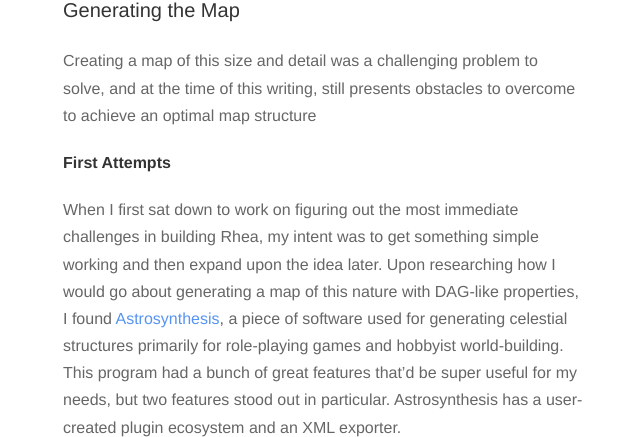
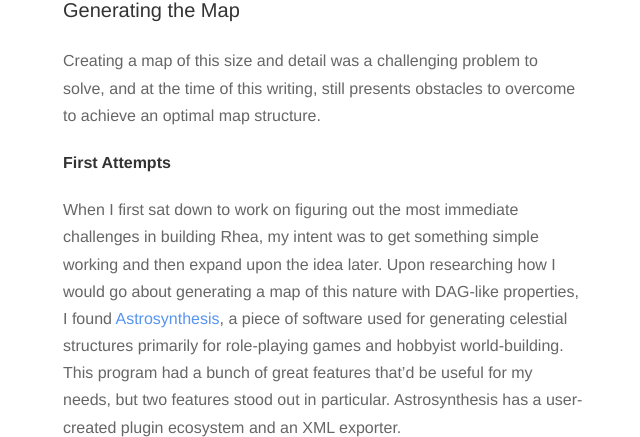
Before and after one commit to willricketts/blog, a Jekyll site: the page built from _posts/2019-11-06-rhea-s-galaxy-map.md, in a window 1280 px wide and 900 px high, scrolled down 2067 px, cut to the strip 208-645 px from the top of the window. Shown: the whole strip, without its empty margins (317-957 px from the left). Built offline with Jekyll 4.4.1, drawn with Linux system fonts in a browser that asks for light colours; nearby versions of some CDN libraries; some of the changed text lies outside the part shown.

Commit message:
further fixes

```diff
--- a/_posts/2019-11-06-rhea-s-galaxy-map.md
+++ b/_posts/2019-11-06-rhea-s-galaxy-map.md
@@ -30,11 +30,11 @@ Some very desirable but non-obvious effects arise from this kind of model for a
 
 ### Generating the Map
 
-Creating a map of this size and detail was a challenging problem to solve, and at the time of this writing, still presents obstacles to overcome to achieve an optimal map structure
+Creating a map of this size and detail was a challenging problem to solve, and at the time of this writing, still presents obstacles to overcome to achieve an optimal map structure.
 
 #### First Attempts
 
-When I first sat down to work on figuring out the most immediate challenges in building Rhea, my intent was to get something simple working and then expand upon the idea later. Upon researching how I would go about generating a map of this nature with DAG-like properties, I found [Astrosynthesis](https://www.nbos.com/products/astrosynthesis), a piece of software used for generating celestial structures primarily for role-playing games and hobbyist world-building. This program had a bunch of great features that'd be super useful for my needs, but two features stood out in particular. Astrosynthesis has a user-created plugin ecosystem and an XML exporter.
+When I first sat down to work on figuring out the most immediate challenges in building Rhea, my intent was to get something simple working and then expand upon the idea later. Upon researching how I would go about generating a map of this nature with DAG-like properties, I found [Astrosynthesis](https://www.nbos.com/products/astrosynthesis), a piece of software used for generating celestial structures primarily for role-playing games and hobbyist world-building. This program had a bunch of great features that'd be useful for my needs, but two features stood out in particular. Astrosynthesis has a user-created plugin ecosystem and an XML exporter.
 
 ![](https://s3.amazonaws.com/images.willricketts.com/rhea/astrosynthesis.png)
 
```
Also changed, not shown: other parts of _posts/2019-11-06-rhea-s-galaxy-map.md (+1 -1 lines).
